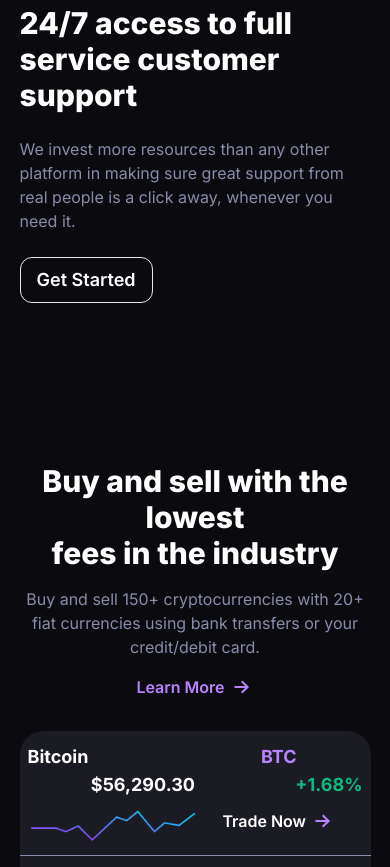
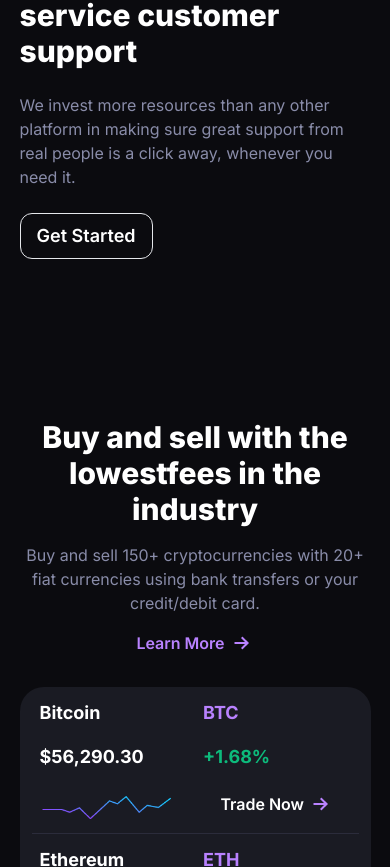
Before and after one commit to gift56/coinflip, a Vue app: page / in a window 390 px wide. Shown: the part 2317-3184 px from the top of the page. Built offline with nearby package versions, Linux system fonts and the light colour scheme.

Commit message:
working on next section

```diff
--- a/src/components/Exchange.vue
+++ b/src/components/Exchange.vue
@@ -4,7 +4,7 @@
       <div class="flex flex-col items-center justify-center gap-8 py-20 w-full">
         <div class="flex flex-col items-center justify-center gap-4 w-full">
           <h3
-            class="text-3xl font-extrabold md:text-5xl flex flex-col items-center justify-center text-center"
+            class="text-3xl font-extrabold md:text-5xl lg:flex lg:flex-col items-center justify-center text-center"
           >
             <span>Buy and sell with the lowest</span>
             <span>fees in the industry</span>
@@ -28,29 +28,29 @@
           </RouterLink>
         </div>
         <div
-          class="flex flex-col items-start justify-start bg-cardDark rounded-3xl transition-all duration-300 w-full"
+          class="flex flex-col px-3 items-start justify-start bg-cardDark rounded-3xl transition-all duration-300 w-full"
         >
           <div
             v-for="graphInfo in graphData"
             :key="graphInfo.coinName"
-            class="w-full py-3 px-2 border-b border-gray1 last:border-none grid grid-cols-2 lg:flex items-center justify-between"
+            class="w-full py-3 px-2 border-b border-[#2B2C3B] last:border-none grid gap-4 lg:gap-0 grid-cols-2 lg:flex items-center justify-between"
           >
             <div class="w-full">
               <h4 class="text-lg font-bold md:text-xl text-white">
                 {{ graphInfo.coinName }}
               </h4>
             </div>
-            <div class="w-full flex items-center justify-center">
+            <div class="w-full flex items-start justify-start">
               <h5 class="text-lg font-bold md:text-xl text-gray2">
                 {{ graphInfo.prefix }}
               </h5>
             </div>
-            <div class="w-full flex items-end justify-end">
+            <div class="w-full flex lg:items-end lg:justify-end">
               <h5 class="text-lg font-bold md:text-xl text-white">
                 {{ graphInfo.rate }}
               </h5>
             </div>
-            <div class="w-full flex items-end justify-end">
+            <div class="w-full flex lg:items-end lg:justify-end">
               <h6
                 class="text-lg font-bold md:text-xl"
                 :class="
@@ -62,8 +62,8 @@
                 {{ graphInfo.percentage }}
               </h6>
             </div>
-            <div class="w-full">
-              <img :src="graphInfo.graphImage" :alt="graphInfo.coinName" />
+            <div class="w-full flex lg:items-center lg:justify-center pr-4 lg:pr-0 lg:pl-4">
+              <img :src="graphInfo.graphImage" :alt="graphInfo.coinName" class="w-full object-contain" />
             </div>
             <div class="w-full">
               <RouterLink
--- a/src/components/Invest.vue
+++ b/src/components/Invest.vue
@@ -2,7 +2,7 @@
   <section class="w-full">
     <div class="container">
       <div class="flex flex-col w-full items-center justify-center gap-8 py-20">
-        <h1 class="text-3xl font-extrabold md:text-5xl text-center">
+        <h1 class="text-2xl font-extrabold md:text-5xl text-center">
           A crypto investment <br class="hidden lg:block" />
           platform that invests in you
         </h1>
```
